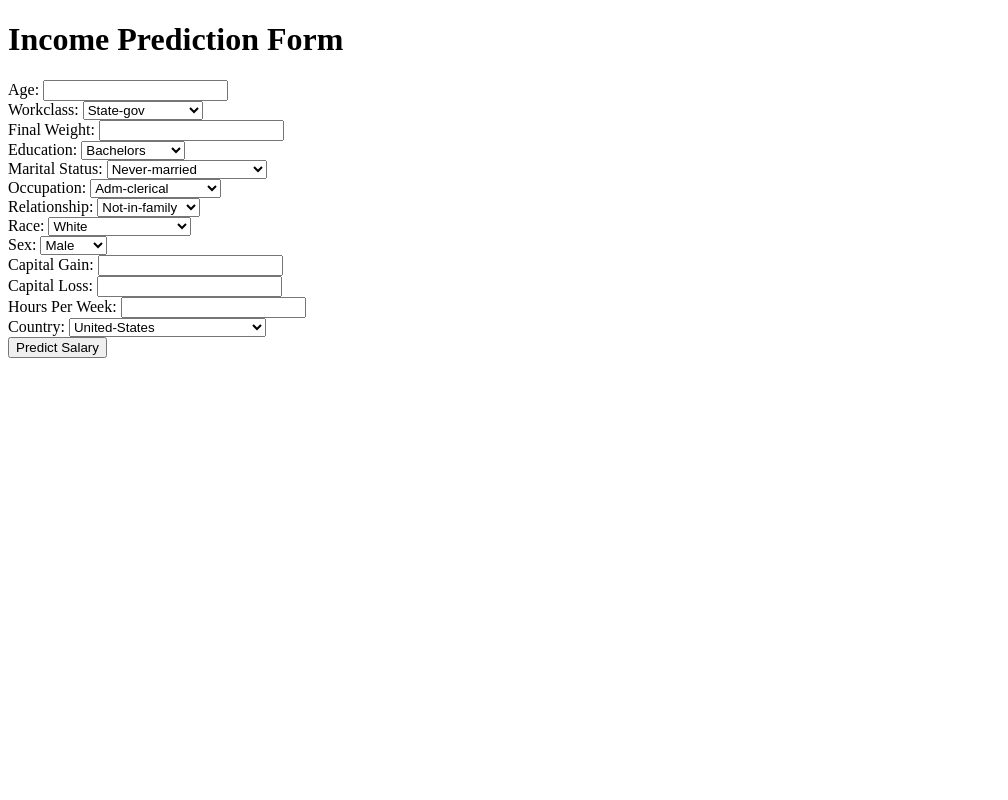
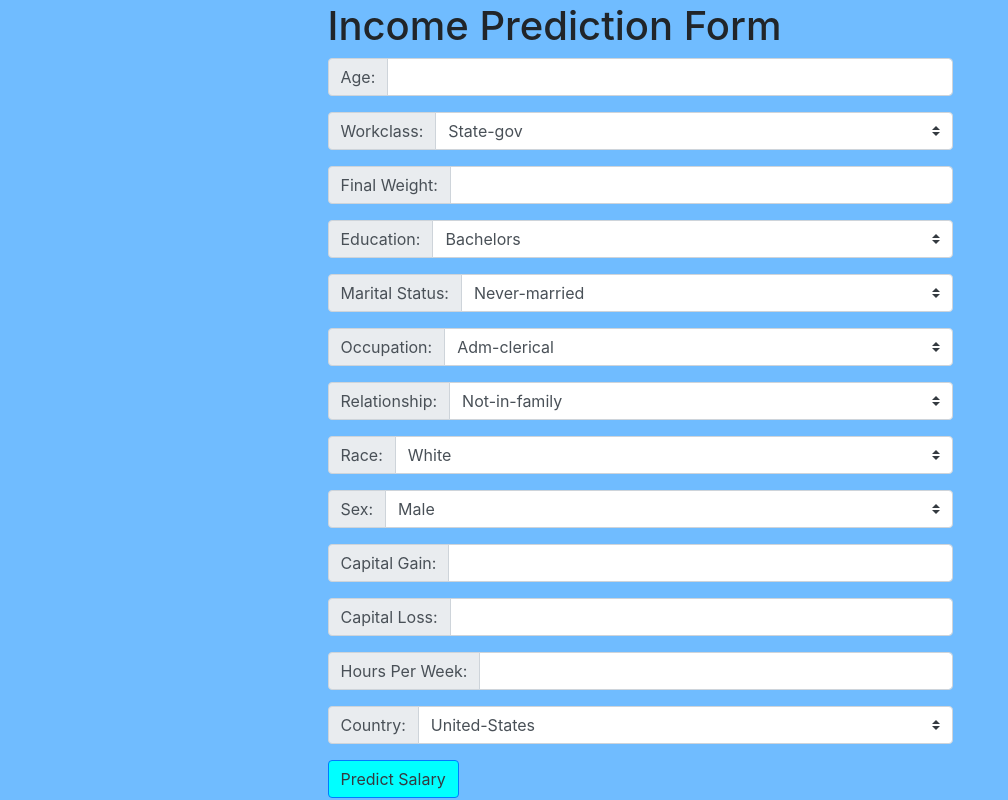
Before and after one commit to sindhuja2002/Adult_Census_Income_Prediction, a Flask app: page / in a window 1280 px wide. Shown: the whole page, without its empty margins (0-1008 px from the left). Run offline with Flask 2, Linux system fonts and the light colour scheme; parts of the project's set-up code (start-up, migrations or seed data) failed here and were passed over.

Commit message:
ui added

```diff
--- a/templates/index.html
+++ b/templates/index.html
@@ -1,83 +1,145 @@
 <!DOCTYPE html>
 <html>
 <head>
+    <meta charset="utf-8">
+    <meta name="viewport" content="width=device-width, initial-scale=1, shrink-to-fit=no">
     <title>Income Prediction</title>
+    <link rel="stylesheet" href="https://cdn.jsdelivr.net/npm/bootstrap@4.1.3/dist/css/bootstrap.min.css" integrity="sha384-MCw98/SFnGE8fJT3GXwEOngsV7Zt27NXFoaoApmYm81iuXoPkFOJwJ8ERdknLPMO" crossorigin="anonymous">
+    <style>
+        .bg-color {
+            background-color: rgb(112, 188, 255);
+        }
+
+        .button-color {
+            background-color: aqua;
+        }
+
+        body {
+            overflow: hidden;
+        }
+    </style>
 </head>
 <body>
+    <div >
+        <div class="row align-items-center bg-color" style="height: 100vh;">
+            <div class="mx-auto col-10 col-md-8 col-lg-6">
                 <h1>Income Prediction Form</h1>
+
                 <form action="/predict" method="post">
-        <label for="age">Age:</label>
-        <input type="number" id="age" name="age" required><br>
-
-        <label for="workclass">Workclass:</label>
-        <select id="workclass" name="workclass">
+                    <div class="input-group mb-3">
+                        <div class="input-group-prepend">
+                            <label class= "input-group-text" for="age">Age:</label>
+                        </div>
+                        <input type="number" class="form-control" id="age" name="age" required>
+                    </div>
+                    <div class="input-group mb-3">
+                        <div class="input-group-prepend">
+                            <label class= "input-group-text" for="workclass">Workclass:</label>
+                        </div>
+                        <select class="custom-select" id="workclass" name="workclass">
                             {% for item in content['workclass_list'] %}
                             <option value="{{ item }}">{{ item }}</option>
                             {% endfor %}
-        </select><br>
-
-        <label for="fnlwgt">Final Weight:</label>
-        <input type="number" id="fnlwgt" name="fnlwgt" required><br>
-
-        <label for="education">Education:</label>
-        <select id="education" name="education">
+                        </select>
+                    </div>
+                    <div class="input-group mb-3">
+                        <div class="input-group-prepend">
+                            <label class= "input-group-text" for="fnlwgt">Final Weight:</label>
+                        </div>
+                        <input type="number" class="form-control" id="fnlwgt" name="fnlwgt" required>
+                    </div>
+                    <div class="input-group mb-3">
+                        <div class="input-group-prepend">
+                            <label class= "input-group-text" for="education">Education:</label>
+                        </div>
+                        <select class="custom-select" id="education" name="education">
                             {% for item in content['education_list'] %}
                             <option value="{{ item }}">{{ item }}</option>
                             {% endfor %}
-        </select><br>
-
-        <label for="marital-status">Marital Status:</label>
-        <select id="marital-status" name="marital-status">
+                        </select>
+                    </div>
+                    <div class="input-group mb-3">
+                        <div class="input-group-prepend">
+                            <label class= "input-group-text" for="marital-status">Marital Status:</label>
+                        </div>
+                        <select class="custom-select" id="marital-status" name="marital-status">
                             {% for item in content['marital_list'] %}
                             <option value="{{ item }}">{{ item }}</option>
                             {% endfor %}
-        </select><br>
-
-        <label for="occupation">Occupation:</label>
-        <select id="occupation" name="occupation">
+                        </select>
+                    </div>
+                    <div class="input-group mb-3">
+                        <div class="input-group-prepend">
+                            <label class= "input-group-text" for="occupation">Occupation:</label>
+                        </div>
+                        <select class="custom-select" id="occupation" name="occupation">
                             {% for item in content['occupation_list'] %}
                             <option value="{{ item }}">{{ item }}</option>
                             {% endfor %}
-        </select><br>
-
-        <label for="relationship">Relationship:</label>
-        <select id="relationship" name="relationship">
+                        </select>
+                    </div>
+                    <div class="input-group mb-3">
+                        <div class="input-group-prepend">
+                            <label class= "input-group-text" for="relationship">Relationship:</label>
+                        </div>
+                        <select class="custom-select" id="relationship" name="relationship">
                             {% for item in content['relationship_list'] %}
                             <option value="{{ item }}">{{ item }}</option>
                             {% endfor %}
-        </select><br>
-
-        <label for="race">Race:</label>
-        <select id="race" name="race">
+                        </select>
+                    </div>
+                    <div class="input-group mb-3">
+                        <div class="input-group-prepend">
+                            <label class= "input-group-text" for="race">Race:</label>
+                        </div>
+                        <select class="custom-select" id="race" name="race">
                             {% for item in content['race_list'] %}
                             <option value="{{ item }}">{{ item }}</option>
                             {% endfor %}
-        </select><br>
-
-        <label for="sex">Sex:</label>
-        <select id="sex" name="sex">
+                        </select>
+                    </div>
+                    <div class="input-group mb-3">
+                        <div class="input-group-prepend">
+                            <label class= "input-group-text" for="sex">Sex:</label>
+                        </div>
+                        <select class="custom-select" id="sex" name="sex">
                             {% for item in content['sex_list'] %}
                             <option value="{{ item }}">{{ item }}</option>
                             {% endfor %}
-        </select><br>
-
-        <label for="capital-gain">Capital Gain:</label>
-        <input type="number" id="capital-gain" name="capital-gain" required><br>
-
-        <label for="capital-loss">Capital Loss:</label>
-        <input type="number" id="capital-loss" name="capital-loss" required><br>
-
-        <label for="hours-per-week">Hours Per Week:</label>
-        <input type="number" id="hours-per-week" name="hours-per-week" required><br>
-
-        <label for="country">Country:</label>
-        <select id="country" name="country">
+                        </select>
+                    </div>
+                    <div class="input-group mb-3">
+                        <div class="input-group-prepend">
+                            <label class= "input-group-text" for="capital-gain">Capital Gain:</label>
+                        </div>
+                        <input type="number" class="form-control" id="capital-gain" name="capital-gain" required>
+                    </div>
+                    <div class="input-group mb-3">
+                        <div class="input-group-prepend">
+                            <label class= "input-group-text" for="capital-loss">Capital Loss:</label>
+                        </div>
+                        <input type="number" class="form-control" id="capital-loss" name="capital-loss" required>
+                    </div>
+                    <div class="input-group mb-3">
+                        <div class="input-group-prepend">
+                            <label class= "input-group-text" for="hours-per-week">Hours Per Week:</label>
+                        </div>
+                        <input type="number" class="form-control" id="hours-per-week" name="hours-per-week" required>
+                    </div>
+                    <div class="input-group mb-3">
+                        <div class="input-group-prepend">
+                            <label class= "input-group-text" for="country">Country:</label>
+                        </div>
+                        <select class="custom-select" id="country" name="country">
                             {% for item in content['country_list'] %}
                             <option value="{{ item }}">{{ item }}</option>
                             {% endfor %}
-        </select><br>
-
-        <input type="submit" value="Predict Salary">
+                        </select>
+                    </div>
+                    <input class = "btn btn-primary button-color text-dark" type="submit" value="Predict Salary">
                 </form>
+            </div>
+        </div>
+    </div>
 </body>
 </html>
```
Also changed, not shown: templates/result.html (+24 -4 lines), 1 other file. Lines whose indentation alone changed are shown as unchanged.
